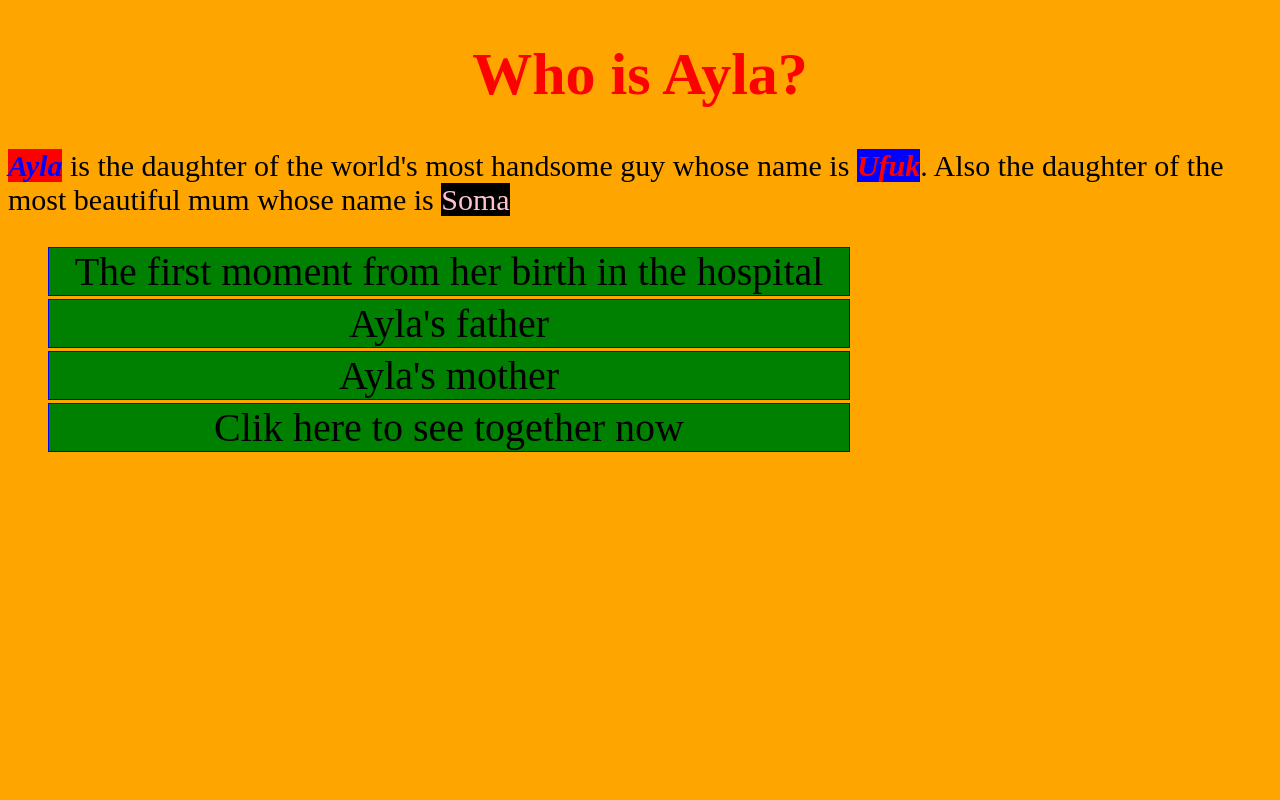
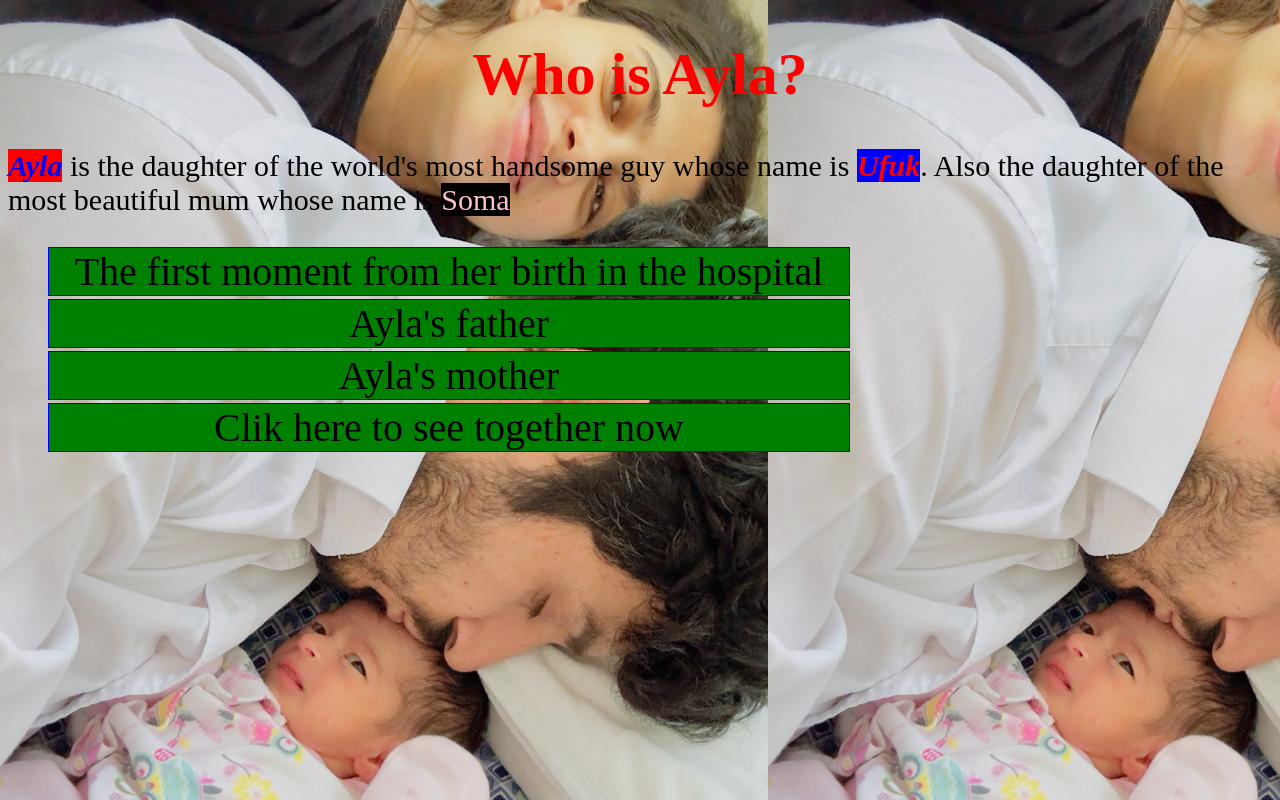
Before and after one commit to mrcaglayan/ufuk, a plain HTML site: page site/index.html in a window 1280 px wide. Drawn offline with Linux system fonts and the light colour scheme.

Commit message:
background fixed

```diff
--- a/site/index.html
+++ b/site/index.html
@@ -17,7 +17,7 @@
 	  text-align: left;
 	  font-size: 30px;
     background-color:orange;
-    background-image: url("resim.jpg")
+    background-image: url("resim2.jpg")
 	}
 	#blue
 		{
```
